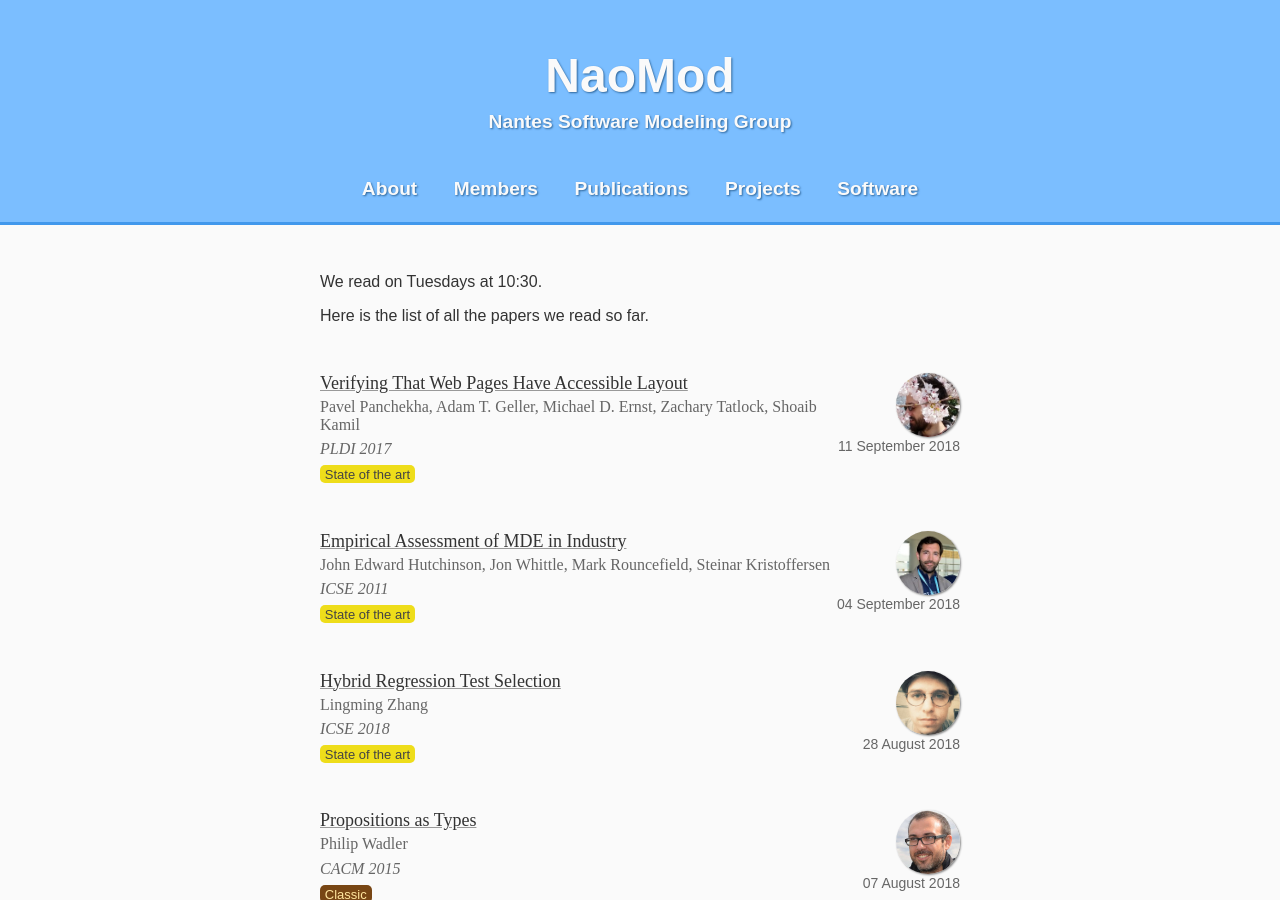
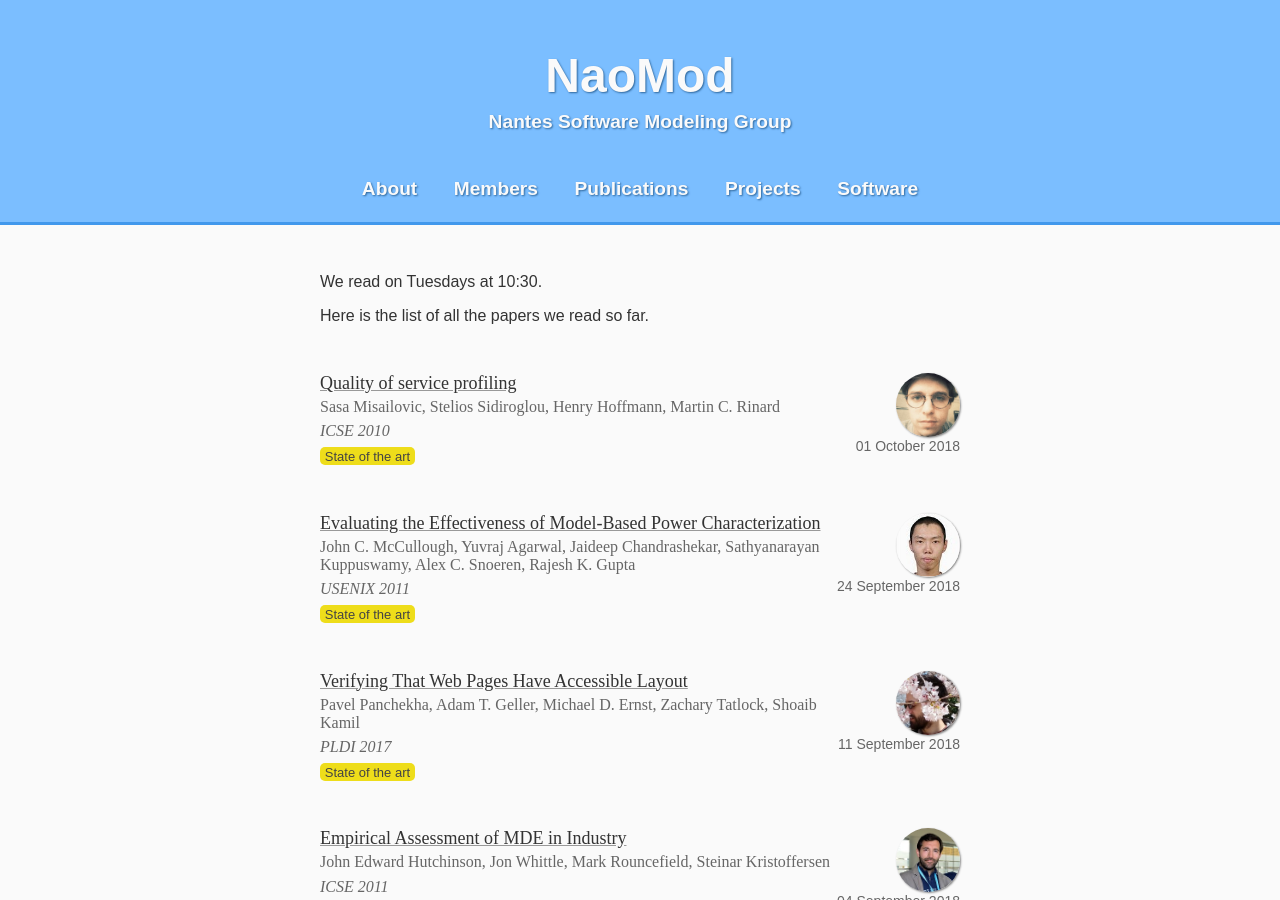
Before and after one commit to NaoMod/naomod.github.io, a Jekyll site: the page built from paper-of-the-week.html, in a window 1280 px wide and 900 px high. Built offline with Jekyll 4.4.1, drawn with Linux system fonts in a browser that asks for light colours.

Commit message:
Add latest papers

```diff
--- a/paper-of-the-week.html
+++ b/paper-of-the-week.html
@@ -3,6 +3,24 @@ layout: default
 title: Paper of the Week
 
 papers:
+- date: 2018-10-01
+  speaker: Thibault
+  title: Quality of service profiling
+  authors: Sasa Misailovic, Stelios Sidiroglou, Henry Hoffmann, Martin C. Rinard
+  venue: ICSE
+  year: 2010
+  url: https://dspace.mit.edu/openaccess-disseminate/1721.1/72415
+  tag: State of the art
+
+- date: 2018-09-24
+  speaker: Zheng
+  title: Evaluating the Effectiveness of Model-Based Power Characterization
+  authors: John C. McCullough, Yuvraj Agarwal, Jaideep Chandrashekar, Sathyanarayan Kuppuswamy, Alex C. Snoeren, Rajesh K. Gupta
+  venue: USENIX
+  year: 2011
+  url: https://www.usenix.org/events/atc11/tech/final_files/McCullough.pdf
+  tag: State of the art
+
 - date: 2018-09-11
   speaker: Florent
   title: Verifying That Web Pages Have Accessible Layout
```
